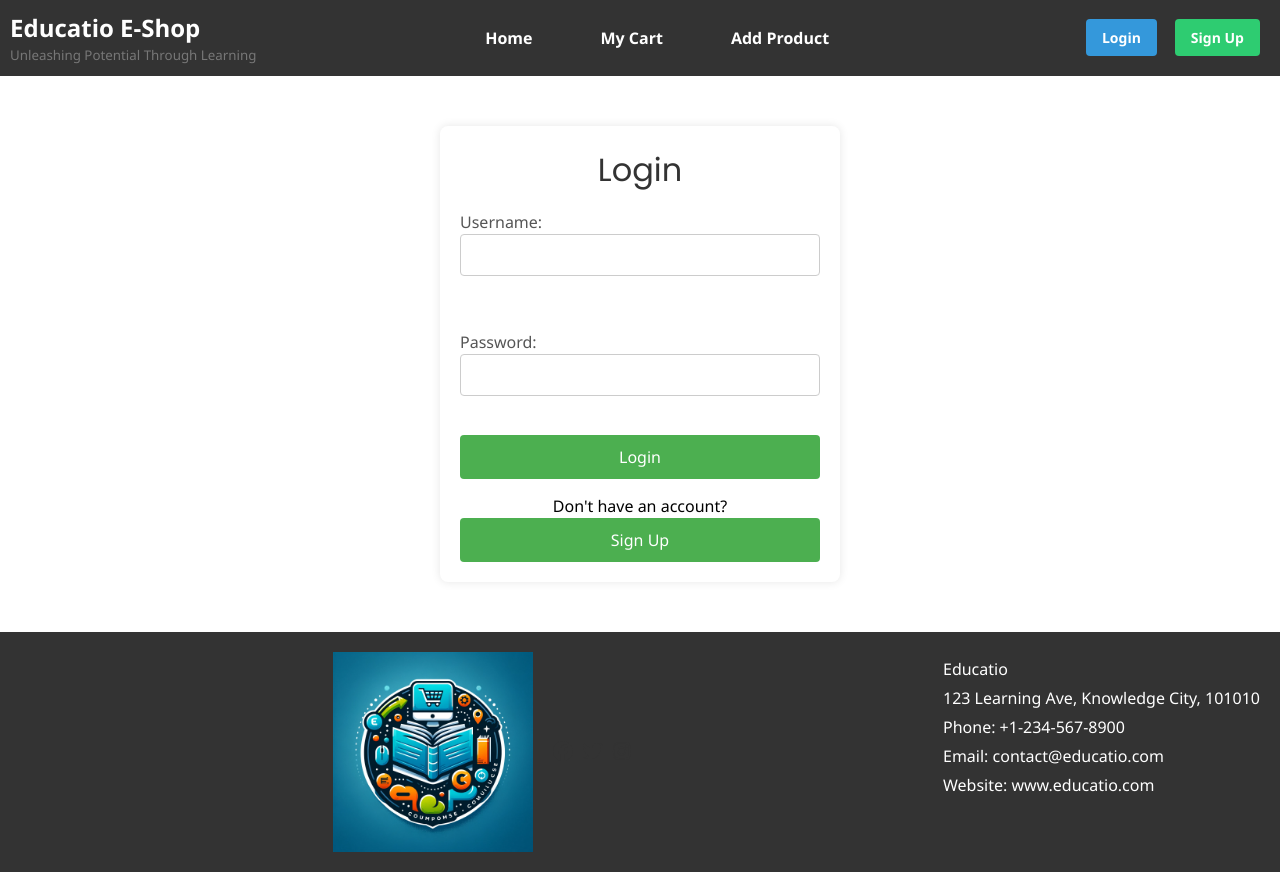
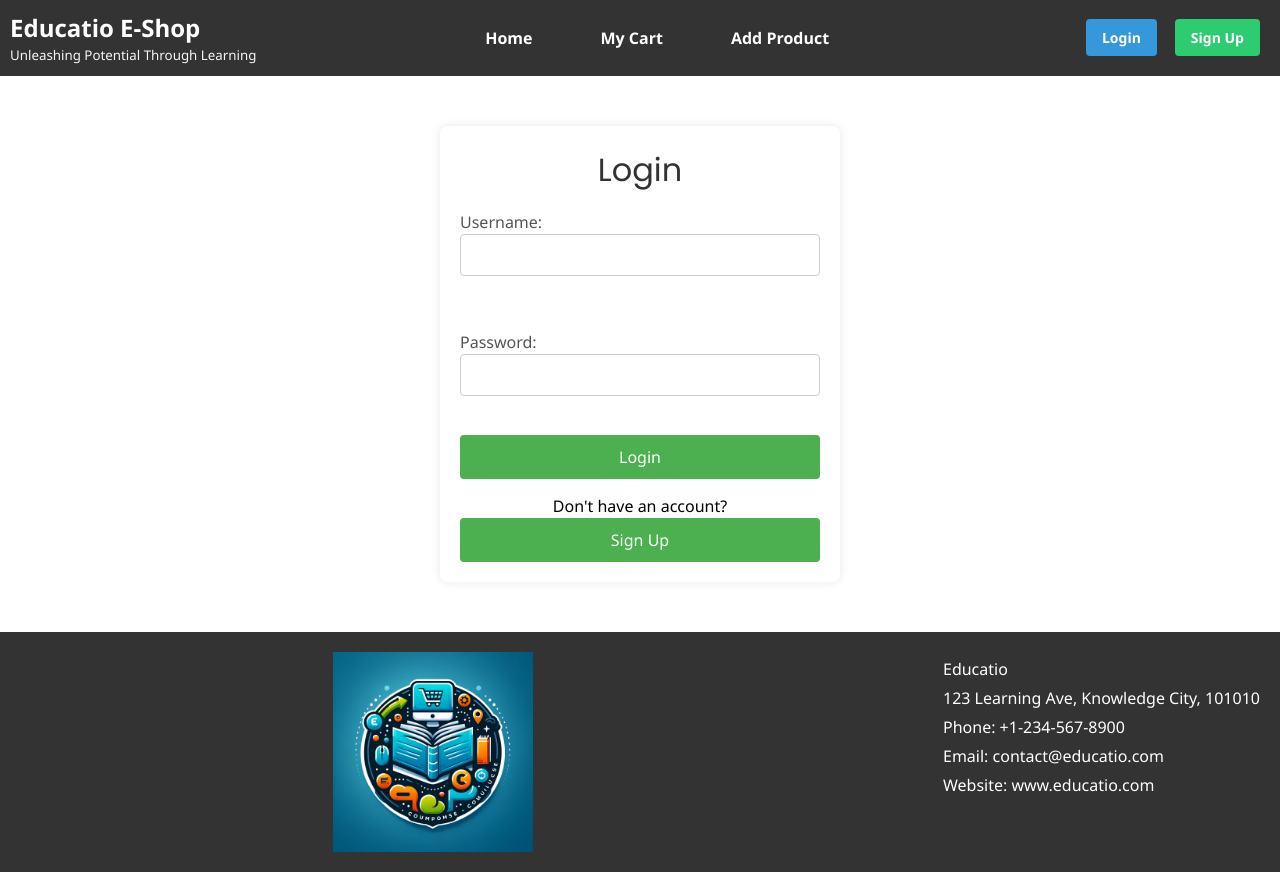
Before and after one commit to Emmanuel-Oite/Group-7-eCommerce-app, a React (Create React App) app: page /Login in a window 1280 px wide. Built offline with nearby package versions, Linux system fonts and the light colour scheme; no server answers.

Commit message:
Changed the tagline color

```diff
--- a/src/index.css
+++ b/src/index.css
@@ -33,7 +33,7 @@ header {
   .site-tagline {
     margin: 0;
     font-size: smaller;
-    color: #777;
+    color: whitesmoke;
     /* Adjust the font size and color to match your site's design */
   }
 
```
